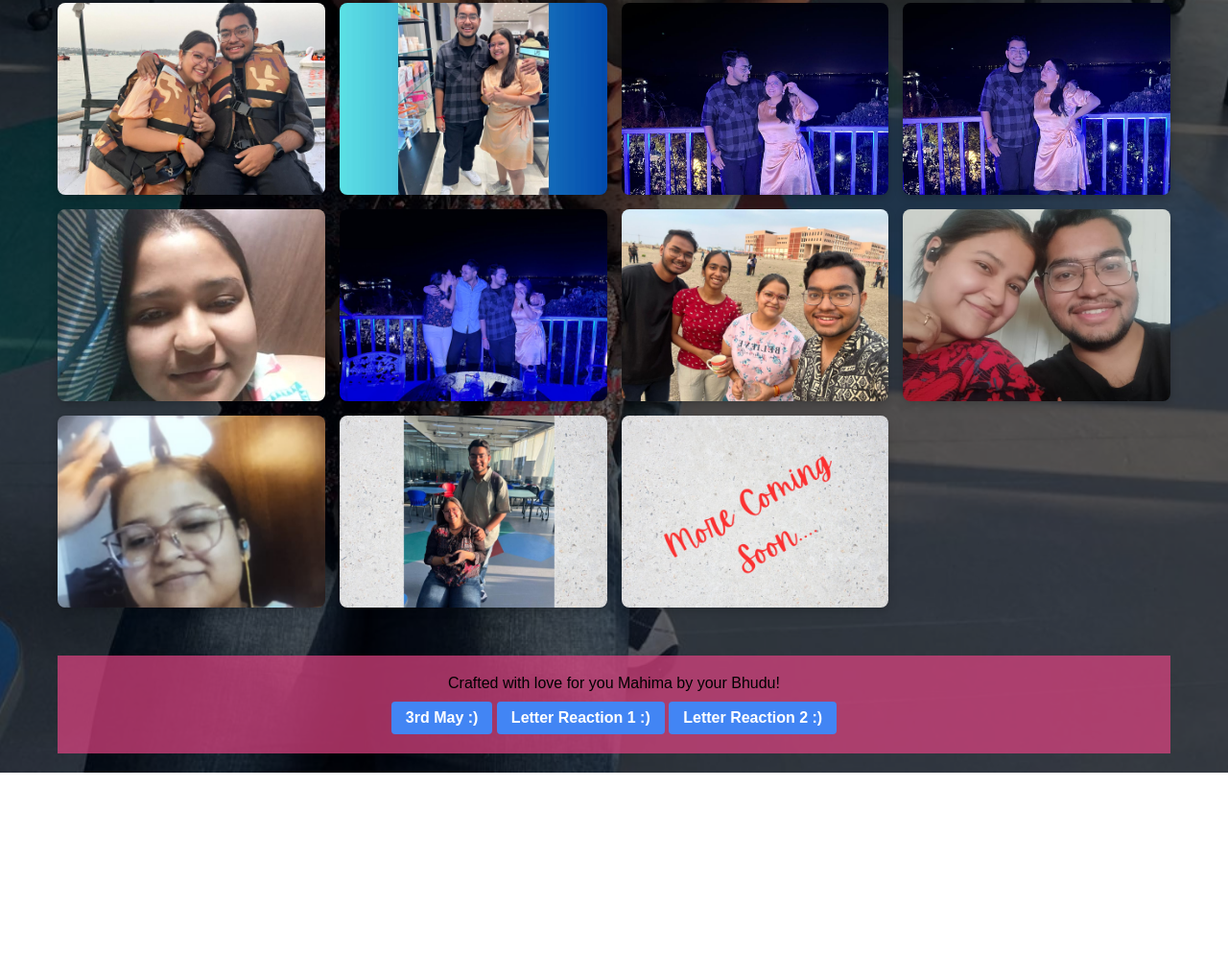
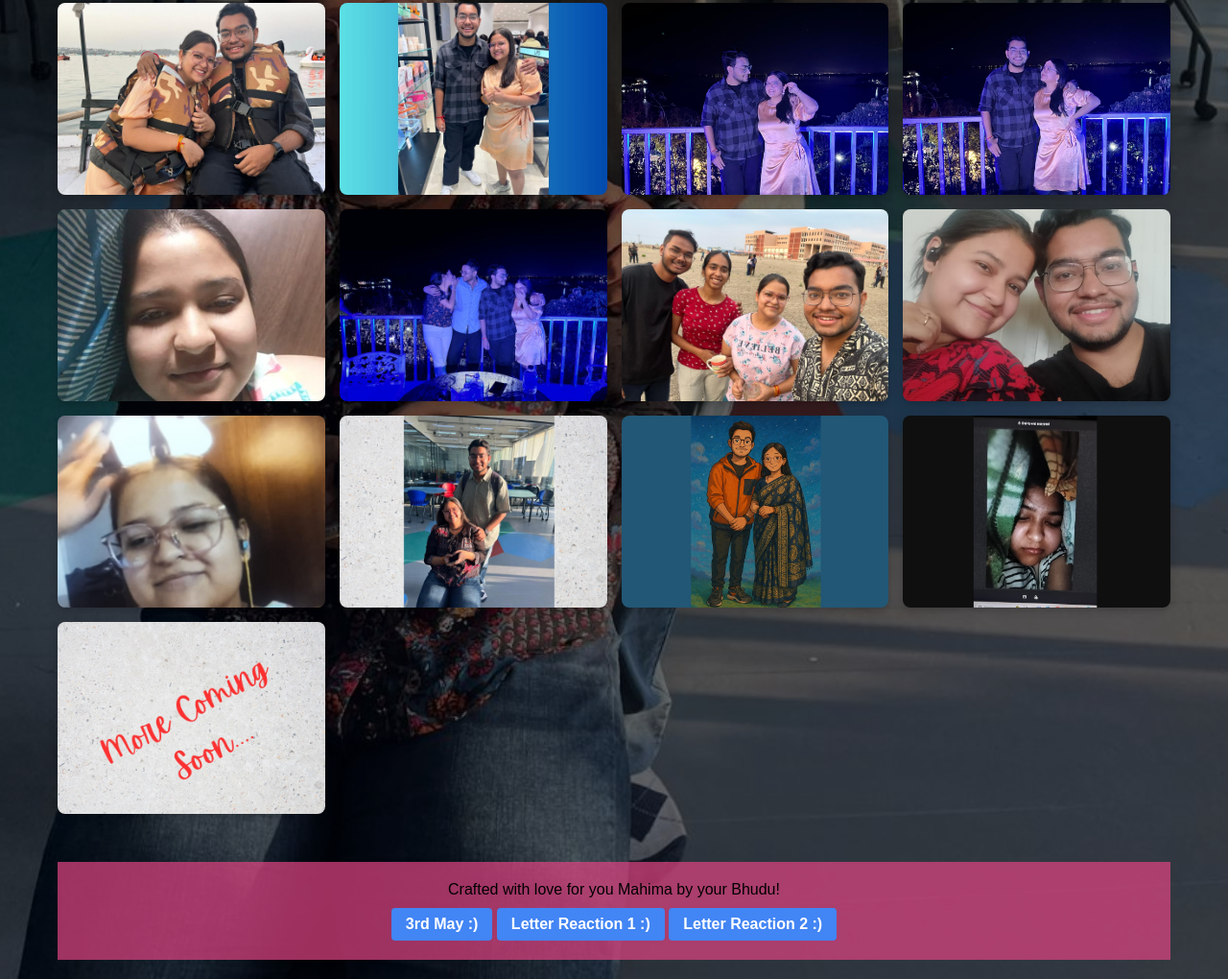
Before and after one commit to Aragog540/Mahi, a plain HTML site: page index.html in a window 1280 px wide. Shown: the part 927-1947 px from the top of the page at 96% size. Before the commit the page ends 1732 px from the top, so only its background shows below. Drawn offline with Linux system fonts and the light colour scheme.

Commit message:
Update index.html

```diff
--- a/index.html
+++ b/index.html
@@ -407,6 +407,14 @@
                     <div class="gallery-caption">Reading Room</div>
                 </div>
                 <div class="gallery-item">
+                    <img src="13.jpg" alt="Ghibli">
+                    <div class="gallery-caption">Ghibli</div>
+                </div>
+                <div class="gallery-item">
+                    <img src="14.jpg" alt="Sleeping beauty">
+                    <div class="gallery-caption">Sleeping beauty</div>
+                </div>
+                <div class="gallery-item">
                     <img src="11.jpg" alt="Reading Room">
                     <div class="gallery-caption">Will update soon!</div>
                 </div>
```
